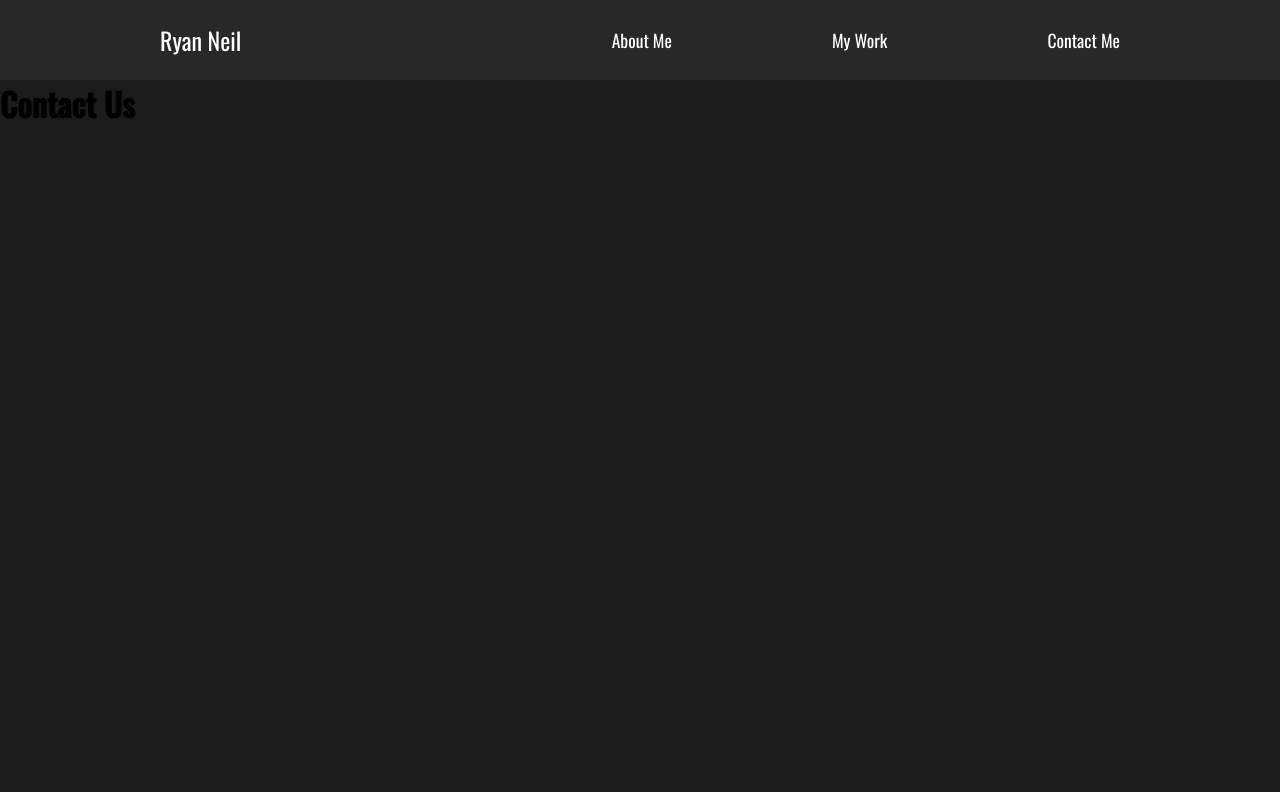
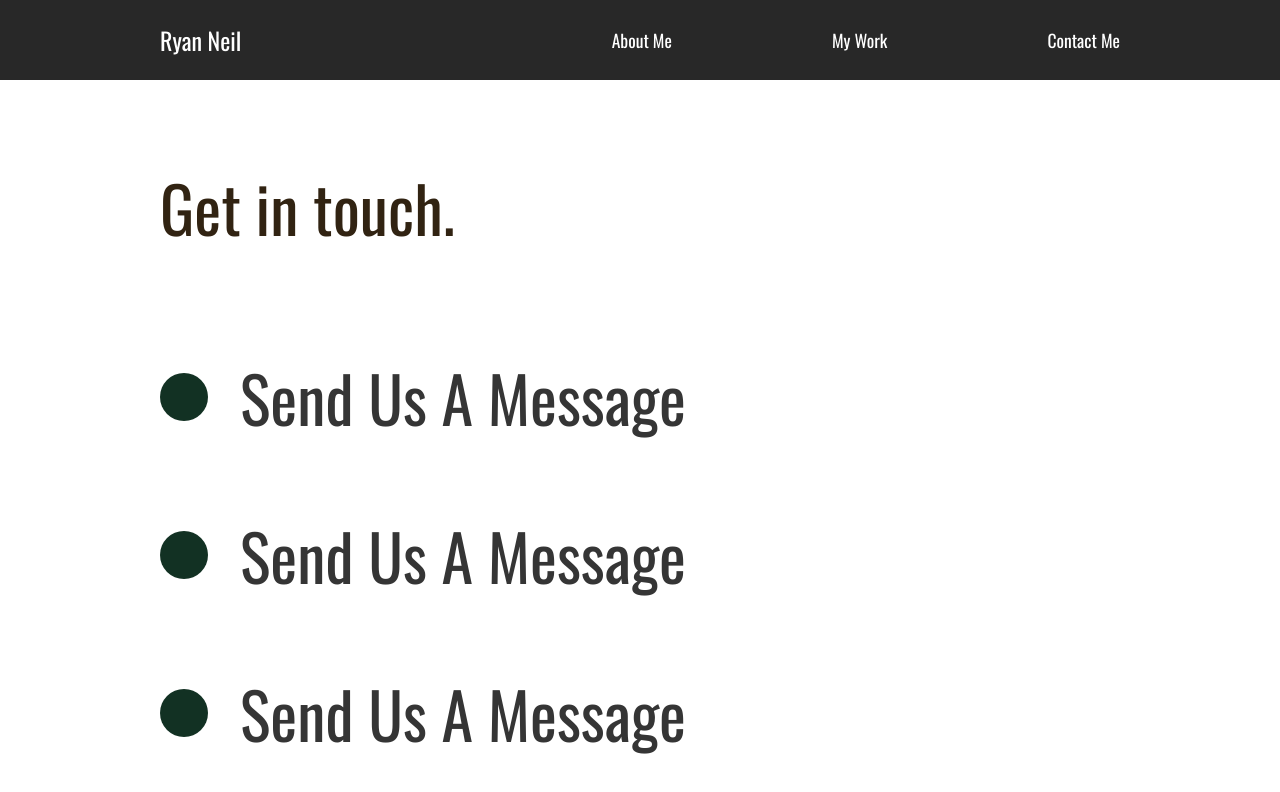
Before and after one commit to vegaryanneil/portfolio-1, a React (Create React App) app in the folder portfolio/: page /contact in a window 1280 px wide. Shown: the top 792 px of the page. Built offline with nearby package versions, Linux system fonts and the light colour scheme.

Commit message:
Fixed quirks on about and work page

```diff
--- a/portfolio/src/Components/GlobalStyle.js
+++ b/portfolio/src/Components/GlobalStyle.js
@@ -10,6 +10,7 @@
 
 body {
     background: #1b1b1b;
+    overflow-x: hidden;
 }
 
 button {
--- a/portfolio/src/Components/Nav.js
+++ b/portfolio/src/Components/Nav.js
@@ -29,6 +29,9 @@
 align-items: center;
 padding: 1rem 10rem;
 background-color: #282828;
+position: sticky;
+top: 0;
+z-index: 10;
 
 a{
     color: white;
--- /dev/null
+++ b/portfolio/src/Components/ScrollTop.js
@@ -0,0 +1,2 @@
+import { useEffect } from "react";
+import { useLocation } from "react-router-dom";
--- a/portfolio/src/Pages/ContactUs.js
+++ b/portfolio/src/Pages/ContactUs.js
@@ -1,14 +1,66 @@
 import React from 'react'
 import { motion } from 'framer-motion'
-import { pageAnimation } from './Animation'
+import { pageAnimation, TitleAnim } from './Animation'
 import styled from 'styled-components';
 
 const ContactUs = () => {
     return (
-        <motion.div variants={pageAnimation} initial="hidden" animate="show" exit="exit">
-            <h1>Contact Us</h1>
-        </motion.div>
+        <ContactStyle variants={pageAnimation} initial="hidden" animate="show" exit="exit" style={{ background: "#fff"}}>
+            <Title>
+                <Hide>
+                    <motion.h2 variants={TitleAnim}>Get in touch.</motion.h2>
+                </Hide>
+            </Title>
+            <div>
+                <Hide>
+                <Social variants={TitleAnim}>
+                <Circle />
+                <h2>Send Us A Message</h2>
+                </Social>
+                </Hide>
+                <Hide>
+                <Social variants={TitleAnim}>
+                <Circle />
+                <h2>Send Us A Message</h2>
+                </Social>
+                </Hide>
+                <Hide>
+                <Social variants={TitleAnim}>
+                <Circle />
+                <h2>Send Us A Message</h2>
+                </Social>
+                </Hide>
+
+            </div>
+        </ContactStyle>
     )
+};
+
+const ContactStyle = styled(motion.div)`
+padding: 5rem 10rem;
+color: #353535;
+min-height: 90vh;
+`;
+const Title = styled.div`
+margin-bottom: 4rem;
+color: #312312;
+`;
+const Hide = styled.div`
+overflow: hidden;
+`;
+
+const Circle = styled.div`
+border-radius: 50%;
+width: 3rem;
+height: 3rem;
+background-color: #123123;
+`;
+
+const Social = styled(motion.div)`
+display: flex;
+align-items: center;
+h2 {
+    margin: 2rem;
 }
-
+`;
 export default ContactUs
```
